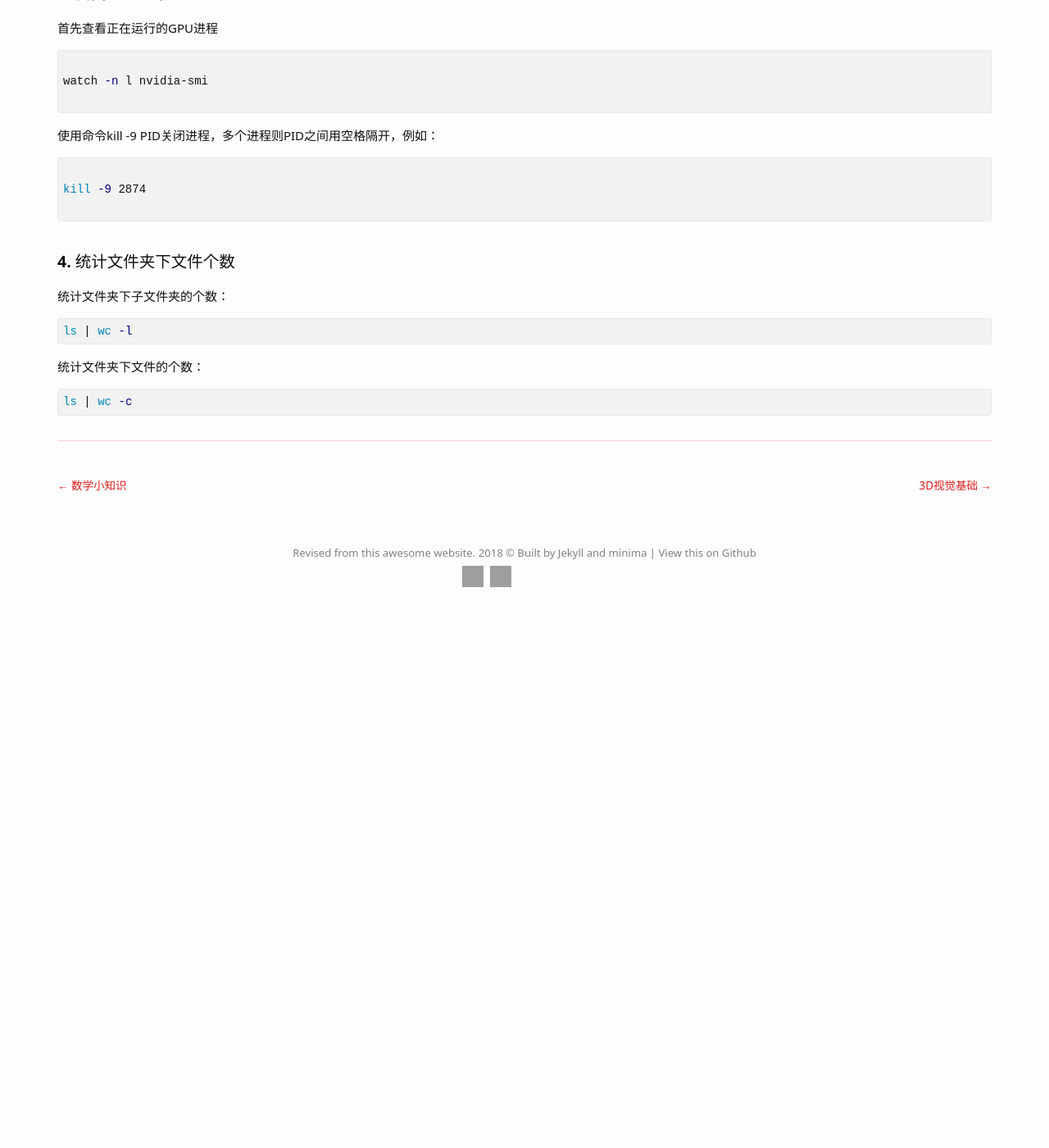
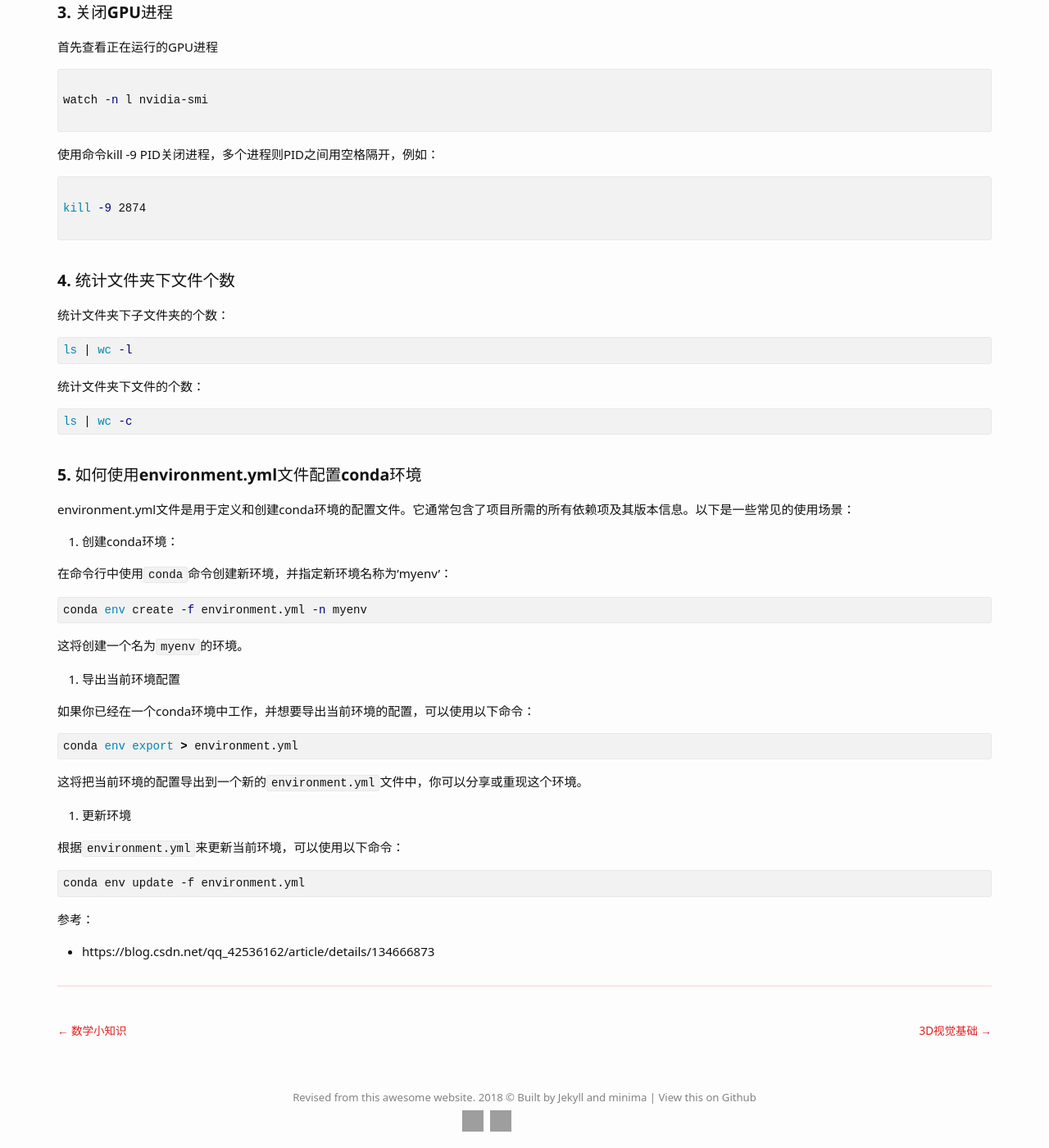
Before and after one commit to Wei-kang-Wang/tech-log, a Jekyll site: the page built from _posts/2022-01-01-Linux.md, in a window 1280 px wide and 1400 px high, scrolled down 767 px. Shown: the whole window at 82% size. Built offline with Jekyll 4.4.1, drawn with Linux system fonts in a browser that asks for light colours; some web fonts are replaced; before the commit the page ends 1503 px from its top, so only the background shows below that; some of the changed text lies outside the part shown; grey boxes are pictures that could not be loaded.

Commit message:
Update 2022-01-01-Linux.md

````diff
--- a/_posts/2022-01-01-Linux.md
+++ b/_posts/2022-01-01-Linux.md
@@ -67,10 +67,41 @@ ls | wc -c
 ```
 
 
+### 5. 如何使用environment.yml文件配置conda环境
+
+environment.yml文件是用于定义和创建conda环境的配置文件。它通常包含了项目所需的所有依赖项及其版本信息。以下是一些常见的使用场景：
+
+1. 创建conda环境：
+
+在命令行中使用`conda`命令创建新环境，并指定新环境名称为'myenv'：
+
+```shell
+conda env create -f environment.yml -n myenv
+```
+
+这将创建一个名为`myenv`的环境。
+
+2. 导出当前环境配置
+
+如果你已经在一个conda环境中工作，并想要导出当前环境的配置，可以使用以下命令：
+
+```shell
+conda env export > environment.yml
+```
+
+这将把当前环境的配置导出到一个新的`environment.yml`文件中，你可以分享或重现这个环境。
 
 
+3. 更新环境
 
+根据`environment.yml`来更新当前环境，可以使用以下命令：
 
+```
+conda env update -f environment.yml
+```
+
+参考：
+* https://blog.csdn.net/qq_42536162/article/details/134666873
 
 
 ---
````
